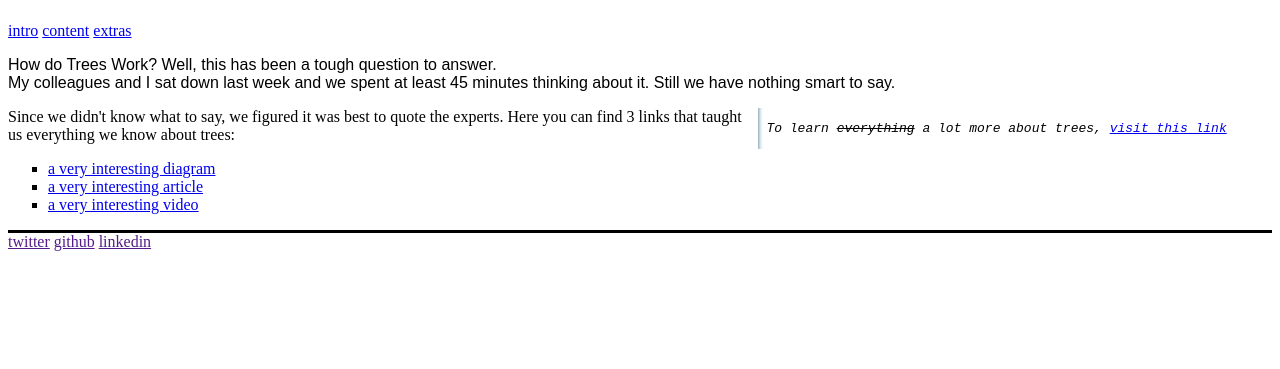
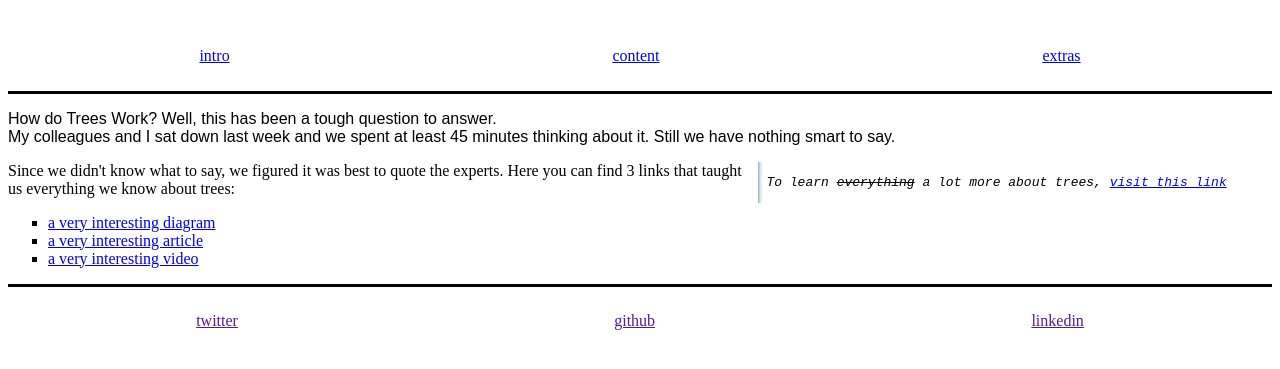
Before and after one commit to HYF-Class22/agile-development-group1-all-about-trees, a website: page index.html in a window 1280 px wide. Shown: the part 121-490 px from the top of the page. Drawn offline with Linux system fonts and the light colour scheme.

Commit message:
fix nav group1

```diff
--- a/styles/something.css
+++ b/styles/something.css
@@ -60,3 +60,16 @@ body {
 .bouncy-img:hover {
   animation: bounce 1s;
 }
+
+.bottom-divider {
+  border-style: none none solid;
+}
+
+.spaced-items {
+  display: flex;
+  flex-direction: row;
+  align-content: center;
+  justify-content: space-around;
+  padding-top: 2%;
+  padding-bottom: 2%;
+}
```
